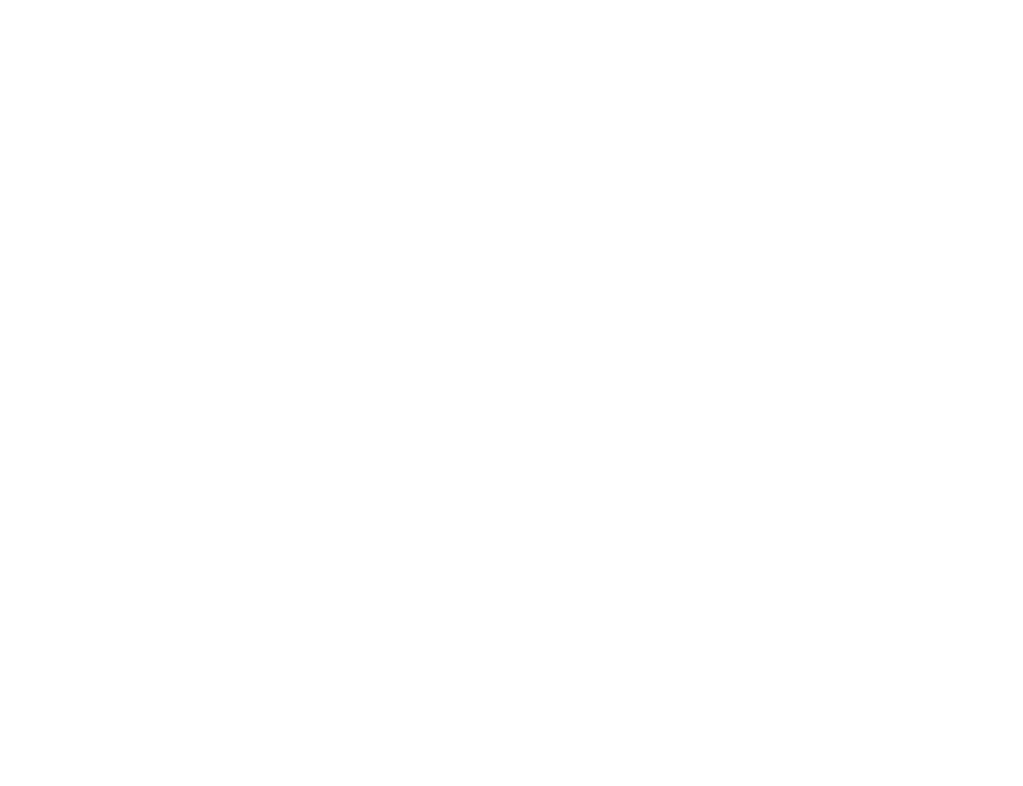
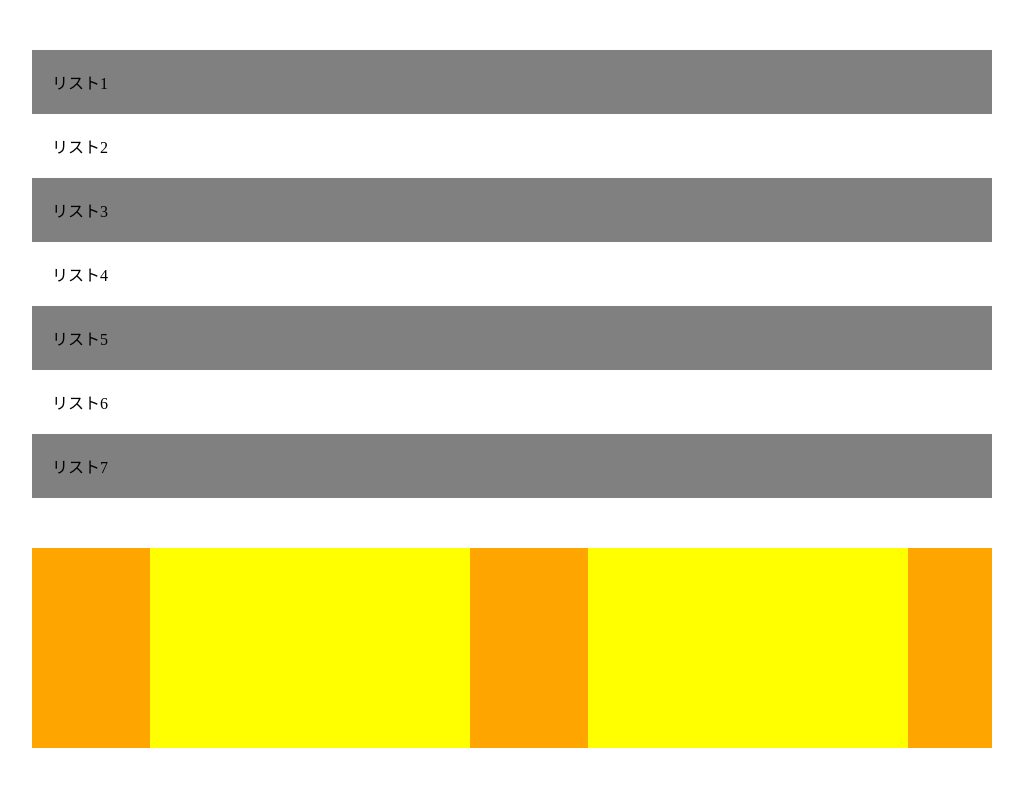
Before and after one commit to yuuki-1227/1-8, a plain HTML site: page index.html in a window 1280 px wide. Shown: the whole page, without its empty margins (128-1151 px from the left). Drawn offline with Linux system fonts and the light colour scheme.

Commit message:
Progress1

```diff
--- a/index.html
+++ b/index.html
@@ -13,6 +13,26 @@
 
     </div>
     <main>
+      <section class="table">
+        <p class="table-list">リスト1</p>
+        <p class="table-list">リスト2</p>
+        <p class="table-list">リスト3</p>
+        <p class="table-list">リスト4</p>
+        <p class="table-list">リスト5</p>
+        <p class="table-list">リスト6</p>
+        <p class="table-list">リスト7</p>
+      </section>
+      <div class="picture">
+        <div class="picture-list"></div>
+        <div class="picture-list"></div>
+        <div class="picture-list"></div>
+        <div class="picture-list"></div>
+        <div class="picture-list"></div>
+        <div class="picture-list"></div>
+        <div class="picture-list"></div>
+        <div class="picture-list"></div>
+        <div class="picture-list"></div>
+      </div>
 
     </main>
     <footer>
--- a/style.css
+++ b/style.css
@@ -3,3 +3,81 @@
   padding: 0;
   box-sizing: border-box;
 }
+
+main {
+  width: 960px;
+  margin: auto;
+}
+
+.table {
+  padding-top: 50px;
+}
+
+.table-list {
+  padding: 20px;
+}
+
+.table-list:nth-child(odd) {
+  background-color: grey;
+}
+
+.picture {
+  width: 960px;
+  height: 680px;
+  margin: 50px 0;
+  display: flex;
+}
+
+.picture-list {
+  width: 30%;
+  height: 200px;
+  flex-wrap: wrap;
+}
+
+.picture-list:nth-child(1) {
+  padding-right: 5%;
+  padding-bottom: 40px;
+  background-color: orange;
+}
+
+.picture-list:nth-child(2) {
+  padding-right: 5%;
+  padding-bottom: 40px;
+  background-color: yellow;
+}
+
+.picture-list:nth-child(3) {
+  padding-bottom: 40px;
+  background-color: yellow;
+}
+
+.picture-list:nth-child(4) {
+  padding-right: 5%;
+  padding-bottom: 40px;
+  background-color: yellow;
+}
+
+.picture-list:nth-child(5) {
+  padding-right: 5%;
+  padding-bottom: 40px;
+  background-color: orange;
+}
+
+.picture-list:nth-child(6) {
+  padding-bottom: 40px;
+  background-color: yellow;
+}
+
+.picture-list:nth-child(7) {
+  padding-right: 5%;
+  background-color: yellow;
+}
+
+.picture-list:nth-child(8) {
+  padding-right: 5%;
+  background-color: yellow;
+}
+
+.picture-list:nth-child(9) {
+  background-color: orange;
+}
```
